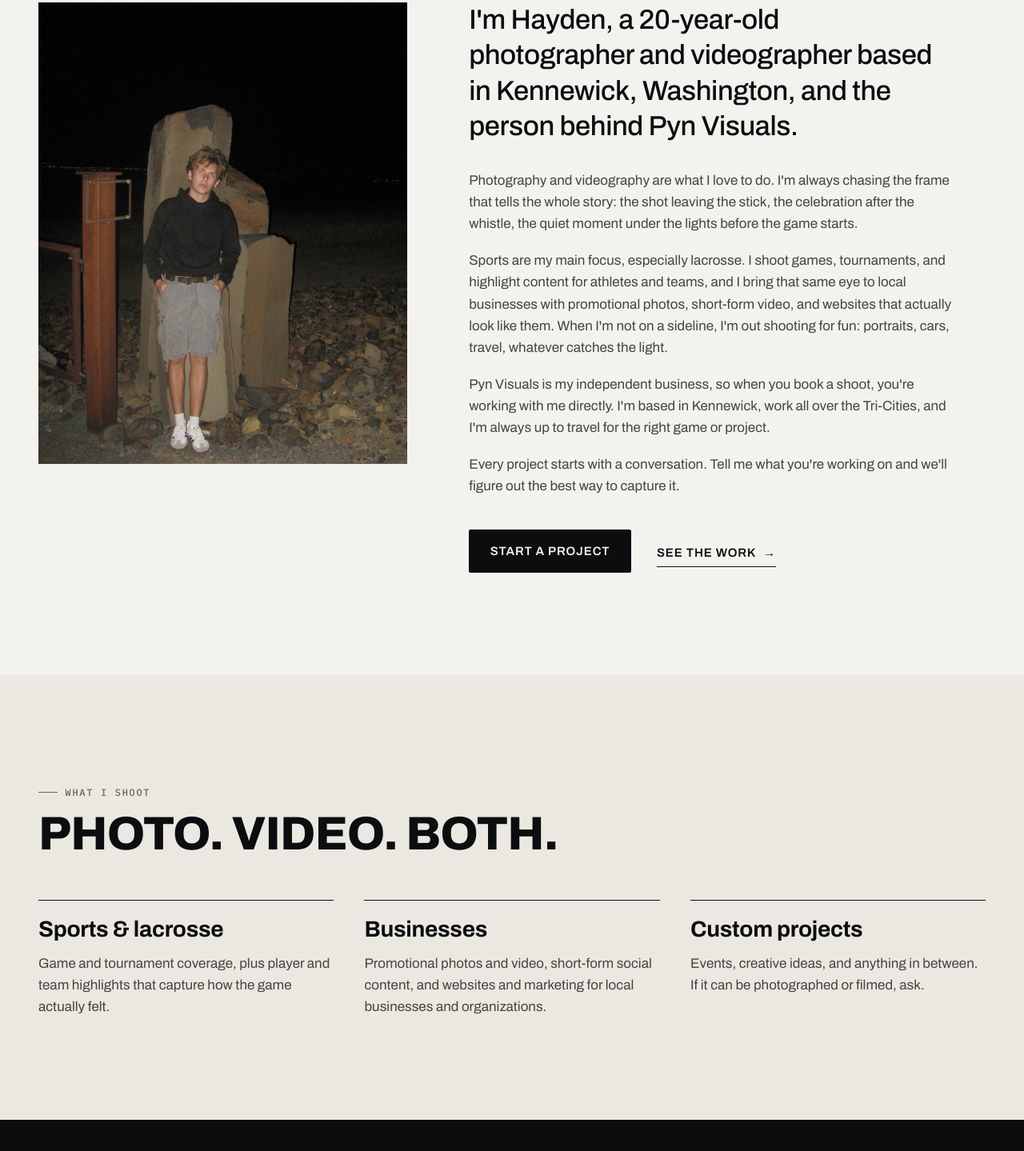
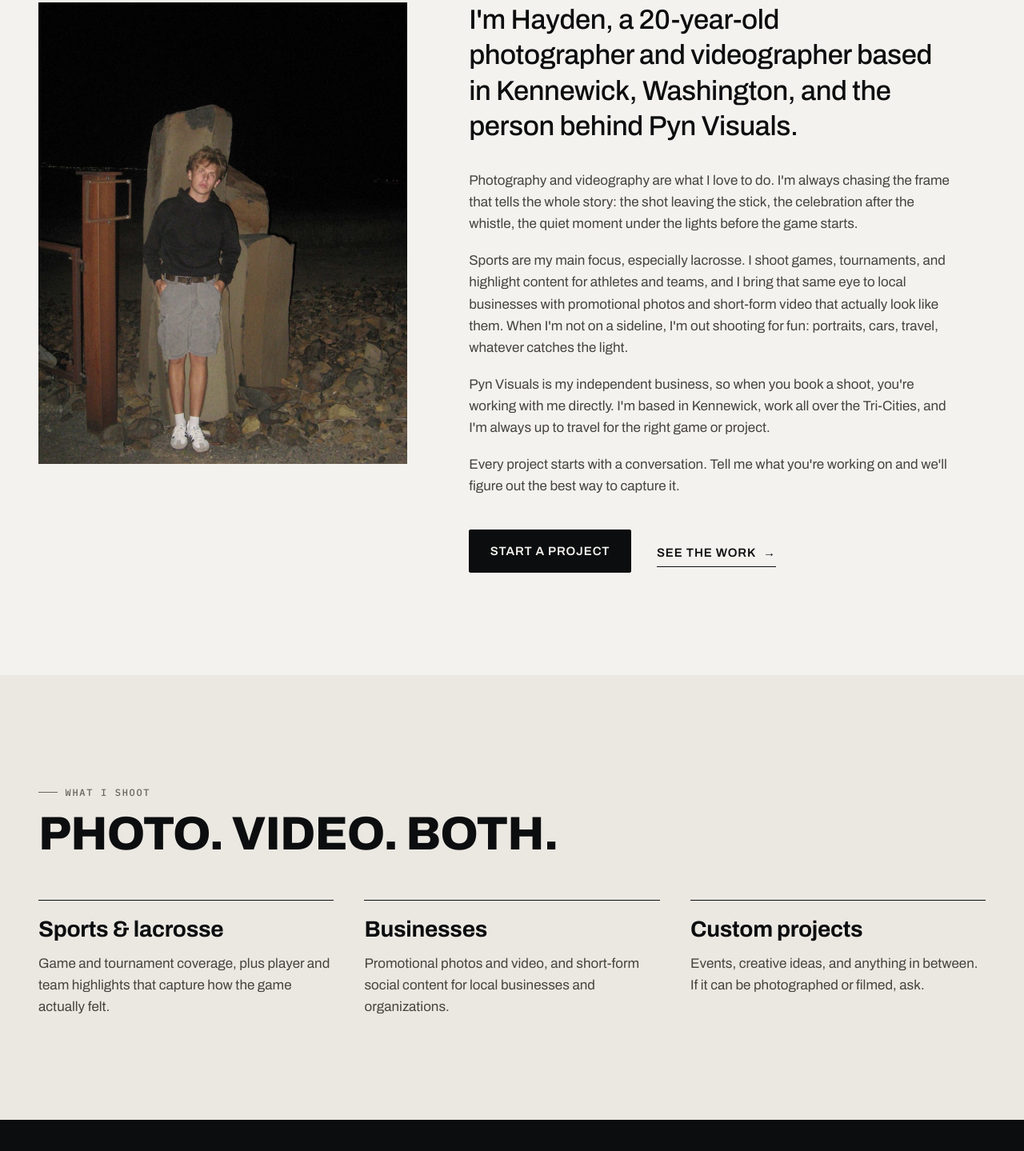
Before and after one commit to Haydenp0130/pyn-visuals-site, a plain HTML site: page about.html in a window 1280 px wide. Shown: the part 373-1812 px from the top of the page at 80% size. Drawn offline with Linux system fonts and the light colour scheme.

Commit message:
Remove discontinued web design service from about.html

```diff
--- a/about.html
+++ b/about.html
@@ -4,7 +4,7 @@
   <meta charset="utf-8" />
   <meta name="viewport" content="width=device-width, initial-scale=1" />
   <title>About Hayden Pyne | Pyn Visuals</title>
-  <meta name="description" content="Meet Hayden Pyne, the 20-year-old photographer and videographer behind Pyn Visuals in Kennewick, Washington. Sports, lacrosse, and business photo + video, plus web design and marketing." />
+  <meta name="description" content="Meet Hayden Pyne, the 20-year-old photographer and videographer behind Pyn Visuals in Kennewick, Washington. Sports, lacrosse, and business photo + video." />
   <meta name="theme-color" content="#f4f2ee" />
   <link rel="icon" type="image/png" sizes="32x32" href="assets/favicon-32.png" />
   <link rel="apple-touch-icon" href="assets/apple-touch-icon.png" />
@@ -28,7 +28,7 @@
 </head>
 <body>
   <site-header current="about"></site-header>
-  <noscript><nav class="container" aria-label="Main"><p><a href="index.html">Home</a> · <a href="portfolio.html">Work</a> · <a href="services.html">Services</a> · <a href="web-design.html">Web Design</a> · <a href="reviews.html">Reviews</a> · <a href="about.html">About</a> · <a href="contact.html">Contact</a></p></nav></noscript>
+  <noscript><nav class="container" aria-label="Main"><p><a href="index.html">Home</a> · <a href="portfolio.html">Work</a> · <a href="services.html">Services</a> · <a href="reviews.html">Reviews</a> · <a href="about.html">About</a> · <a href="contact.html">Contact</a></p></nav></noscript>
 
   <main id="main">
     <header class="container page-intro">
@@ -47,7 +47,7 @@
           <p class="statement">I'm Hayden, a 20-year-old photographer and videographer based in Kennewick, Washington, and the person behind Pyn Visuals.</p>
           <div class="prose">
             <p>Photography and videography are what I love to do. I'm always chasing the frame that tells the whole story: the shot leaving the stick, the celebration after the whistle, the quiet moment under the lights before the game starts.</p>
-            <p>Sports are my main focus, especially lacrosse. I shoot games, tournaments, and highlight content for athletes and teams, and I bring that same eye to local businesses with promotional photos, short-form video, and websites that actually look like them. When I'm not on a sideline, I'm out shooting for fun: portraits, cars, travel, whatever catches the light.</p>
+            <p>Sports are my main focus, especially lacrosse. I shoot games, tournaments, and highlight content for athletes and teams, and I bring that same eye to local businesses with promotional photos and short-form video that actually look like them. When I'm not on a sideline, I'm out shooting for fun: portraits, cars, travel, whatever catches the light.</p>
             <p>Pyn Visuals is my independent business, so when you book a shoot, you're working with me directly. I'm based in Kennewick, work all over the Tri-Cities, and I'm always up to travel for the right game or project.</p>
             <p>Every project starts with a conversation. Tell me what you're working on and we'll figure out the best way to capture it.</p>
           </div>
@@ -74,7 +74,7 @@
           </div>
           <div class="pillar">
             <h3 class="h3">Businesses</h3>
-            <p>Promotional photos and video, short-form social content, and websites and marketing for local businesses and organizations.</p>
+            <p>Promotional photos and video, and short-form social content for local businesses and organizations.</p>
           </div>
           <div class="pillar">
             <h3 class="h3">Custom projects</h3>
```
